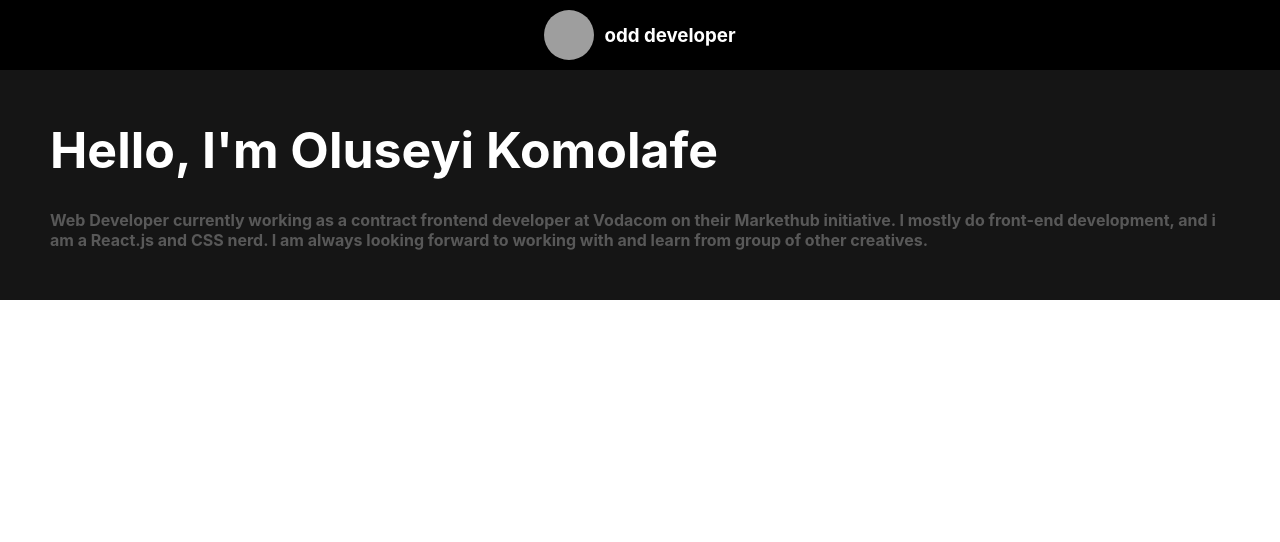
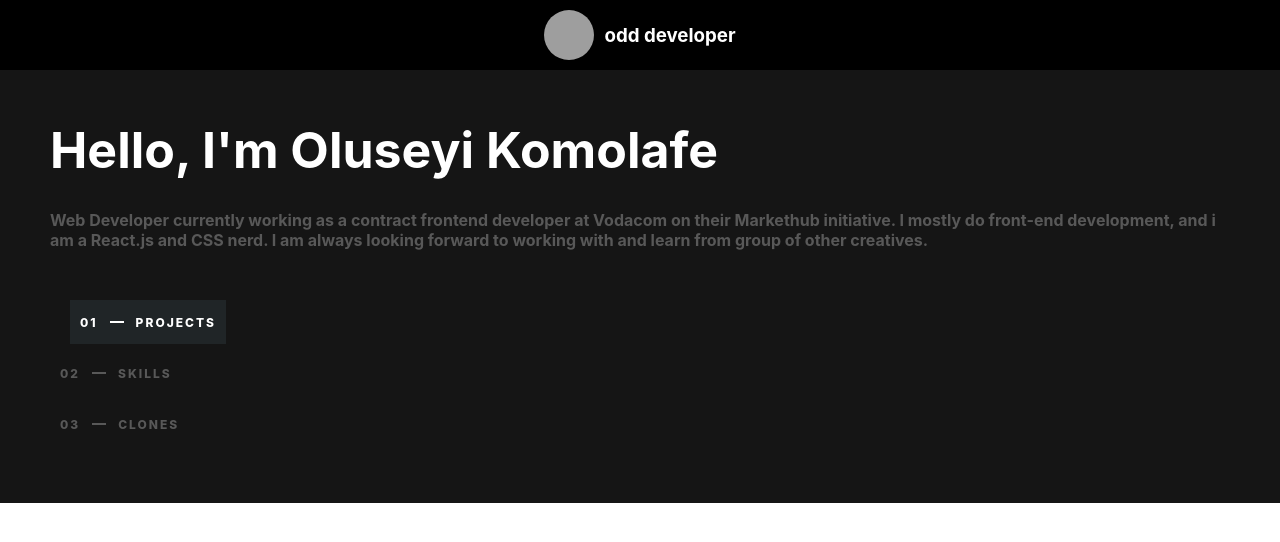
Before and after one commit to oluseyi-ged/my-portfolio, a React (Create React App) app: page / in a window 1280 px wide. Shown: the top 542 px of the page. Built offline with nearby package versions, Linux system fonts and the light colour scheme; grey boxes are pictures that could not be loaded.

Commit message:
menu component implemented

```diff
--- a/src/App.css
+++ b/src/App.css
@@ -8,3 +8,8 @@ body {
   --portfolio-offwhite: #585858;
   --portfolio-offwhite2: #171717;
 }
+
+.app__body {
+  padding: 50px;
+  background-color: var(--portfolio-background);
+}
--- a/src/App.js
+++ b/src/App.js
@@ -1,14 +1,19 @@
 import "./App.css"
 import Header from "./Header"
 import Intro from "./Intro"
+import Menu from "./Menu"
 
 function App() {
   return (
     <div className="app">
       <Header />
-      <Intro />
-      {/*  + <Menu /> */}
-      {/* <Projects /> */}
+      <div className="app__body">
+        <div className="app__left">
+          <Intro />
+          <Menu />
+        </div>
+        {/* <Projects /> */}
+      </div>
     </div>
   )
 }
--- a/src/Intro.css
+++ b/src/Intro.css
@@ -1,6 +1,5 @@
 .intro {
-  padding: 50px;
-  background-color: var(--portfolio-background);
+  margin-bottom: 50px;
 }
 
 .intro__header {
--- /dev/null
+++ b/src/Menu.js
@@ -0,0 +1,16 @@
+import React from "react"
+import "./Menu.css"
+import MenuOption from "./MenuOption"
+
+function Menu() {
+  return (
+    <div className="menu">
+      <MenuOption active optionID="01" option="projects" />
+      <MenuOption optionID="02" option="skills" />
+      <MenuOption optionID="03" option="clones" />
+      {/* <MenuOption optionID="4" option="" /> */}
+    </div>
+  )
+}
+
+export default Menu
--- /dev/null
+++ b/src/MenuOption.css
@@ -0,0 +1,33 @@
+.menuOption > h4 {
+  display: flex;
+  flex-direction: row;
+  align-items: center;
+  text-transform: uppercase;
+  color: var(--portfolio-offwhite);
+  font-weight: 800;
+  font-size: 12px;
+  letter-spacing: 2px;
+  margin-bottom: 7px;
+  transition: transform 450ms;
+  width: fit-content;
+  padding: 10px;
+}
+
+.menuOption__Line {
+  margin-left: 7px;
+  margin-right: 7px;
+}
+
+.menuOption > h4:hover {
+  color: white;
+  margin-left: 20px;
+  transition: scale 300ms ease-in-out;
+  background-color: rgb(58, 73, 82, 0.3);
+}
+
+.menuOption--active > h4 {
+  color: white;
+  margin-left: 20px;
+  background-color: rgb(58, 73, 82, 0.3);
+  width: fit-content;
+}
--- /dev/null
+++ b/src/MenuOption.js
@@ -0,0 +1,17 @@
+import React from "react"
+import "./MenuOption.css"
+import RemoveIcon from "@material-ui/icons/Remove"
+
+function MenuOption({ optionID, option, active }) {
+  return (
+    <div className={`menuOption ${active && "menuOption--active"}`}>
+      <h4>
+        {optionID}
+        <RemoveIcon className="menuOption__Line" />
+        {option}
+      </h4>
+    </div>
+  )
+}
+
+export default MenuOption
```
Also changed, not shown: src/Menu.css (added).
